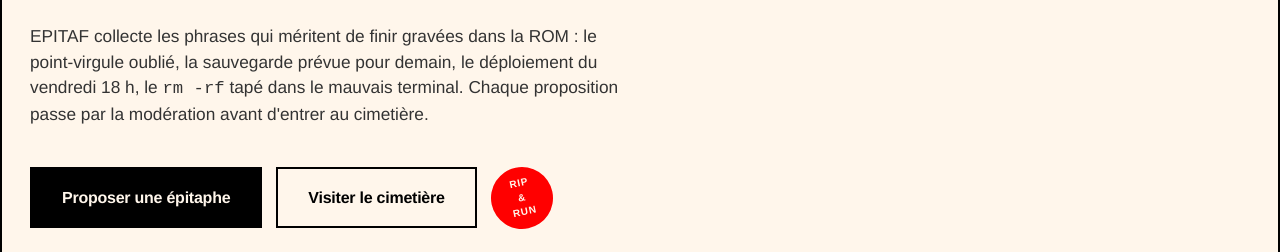
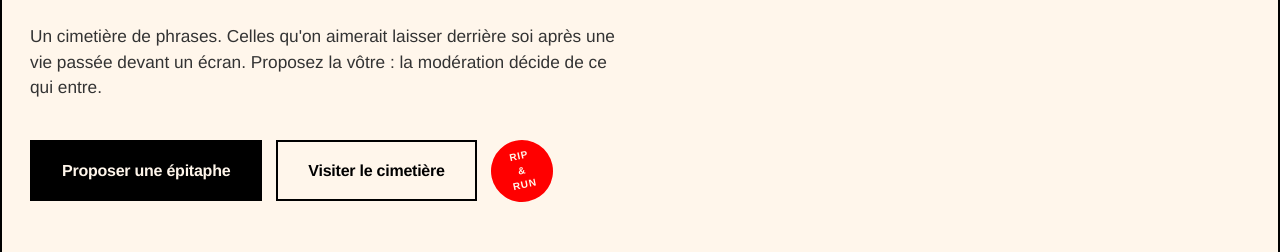
Before and after one commit to magalicontrino/epitafdegeek, a plain HTML site: page index.html in a window 1280 px wide. Shown: the part 507-759 px from the top of the page. Drawn offline with Linux system fonts and the light colour scheme.

Commit message:
Publication du cimetière — 31/07/2026 09:36:29

```diff
--- a/index.html
+++ b/index.html
@@ -4,7 +4,7 @@
   <meta charset="utf-8">
   <meta name="viewport" content="width=device-width, initial-scale=1">
   <title>EPITAF de geek — l'annuaire des derniers mots</title>
-  <meta name="description" content="EPITAF de geek : le recueil collaboratif des phrases qui méritent de finir gravées dans la ROM. Proposez la vôtre.">
+  <meta name="description" content="Un cimetière de phrases : celles qu'on aimerait laisser derrière soi après une vie passée devant un écran. Proposez la vôtre.">
   <meta property="og:title" content="EPITAF de geek">
   <meta property="og:description" content="Le cimetière des derniers mots de geeks. 58 épitaphes gravées.">
   <meta property="og:type" content="website">
@@ -47,10 +47,9 @@
   <section class="hero">
     <h1 class="hero__title">Votre dernière phrase n'aura pas de <em>version 2</em>.</h1>
     <p class="hero__sub">
-      EPITAF collecte les phrases qui méritent de finir gravées dans la ROM&nbsp;:
-      le point-virgule oublié, la sauvegarde prévue pour demain, le déploiement
-      du vendredi 18&nbsp;h, le <code>rm -rf</code> tapé dans le mauvais terminal.
-      Chaque proposition passe par la modération avant d'entrer au cimetière.
+      Un cimetière de phrases. Celles qu'on aimerait laisser derrière soi après
+      une vie passée devant un écran. Proposez la vôtre&nbsp;: la modération
+      décide de ce qui entre.
     </p>
     <div class="hero__actions">
       <a class="btn" href="#proposer">Proposer une épitaphe</a>
```
